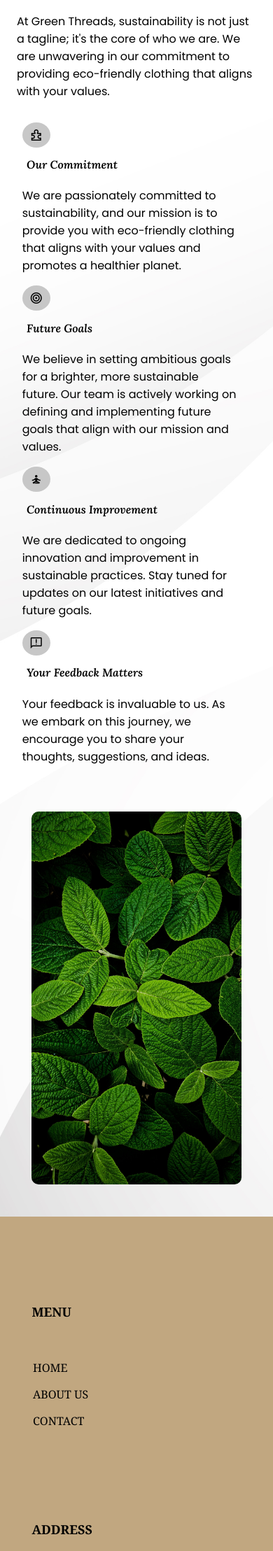
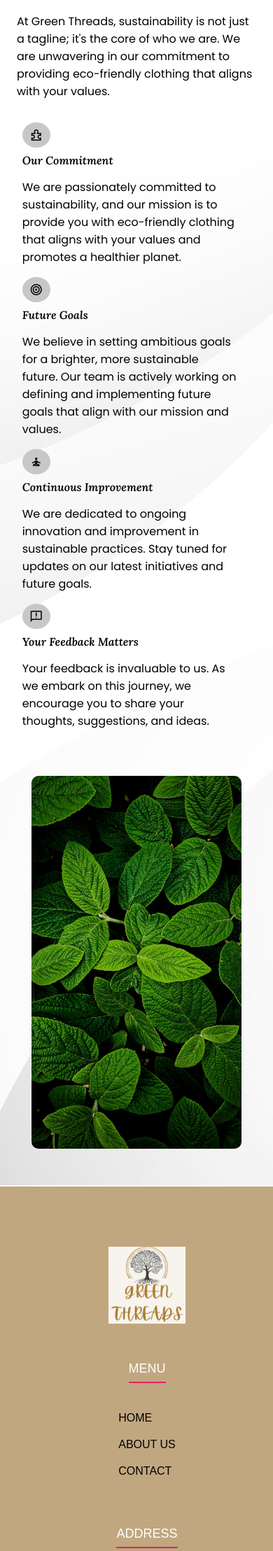
Before and after one commit to nomadisop/Pce_Comp_Web_Programming_lab_Adnan_Ansar_Qureshi, a PHP site: the page made by landing _page.html in a window 390 px wide. Shown: the part 903-3120 px from the top of the page at 70% size. Run offline with PHP 8.4, Linux system fonts and the light colour scheme; some web fonts are replaced.

Commit message:
final footer
made footer fully responsive.

```diff
--- a/landing _page.html
+++ b/landing _page.html
@@ -103,6 +103,63 @@
         </div>
         <div class="image"><img src="images/temp.jpg" alt="green leaves"></div>
     </div>
+
+    <footer class="footer">
+        <div class="container-footer">
+            <div class="row">
+                <div class="column">
+
+                    <ul>
+                        <img src="images/GREEN THREADS.png" alt="image of logo" height="110px" width="110px">
+                    </ul>
+                </div>
+                <div class="column">
+                    <h4>MENU</h4>
+                    <ul>
+                        <li><a href="landing _page.html">HOME</a></li></li>
+                        <li><a href="Aboutus.html">ABOUT US</a></li>
+                        <li><a href="contactus.html">CONTACT</a></li>
+                    </ul>
+                </div>
+                <div class="column address">
+                    <h4>ADDRESS</h4>
+                    <ul>
+                        <li><a href="https://www.google.com/maps/place/Rock+Garden/@19.029975,73.019897,10z/data=!4m6!3m5!1s0x3be7c3c08bdddca1:0x39ab28d99fed16bf!8m2!3d19.0299753!4d73.019897!16s%2Fg%2F1tfb0gc6?hl=en&entry=ttu">Rock Garden</a></li>
+            <li><iframe src="https://www.google.com/maps/embed?pb=!1m14!1m8!1m3!1d60347.25891248887!2d72.95977260272215!3d19.0327746022706!3m2!1i1024!2i768!4f13.1!3m3!1m2!1s0x3be7c3c08bdddca1%3A0x39ab28d99fed16bf!2sRock%20Garden!5e0!3m2!1sen!2sin!4v1707749124295!5m2!1sen!2sin"
+                width="65%" height="50%"
+                style="border:solid;border-radius: 20px;border-color: white;" allowfullscreen="" loading="lazy" referrerpolicy="no-referrer-when-downgrade">
+                </iframe></li>
+                    </ul>
+                </div>
+                <div class="column">
+                    <h4>CONTACT</h4>
+                    <ul>
+                        <li class="footer-phone">Phone:</li>
+                        <li class="footer-phone2">9876543210</li>
+                        <li class="footer-email">Email:</li>
+                        <li class="footer-email2">greenthreads@gmail.com</li>
+                        <div class="social-media">
+                            <a href="#"><img src="images/ins.png" alt="insta" style="height: 3vh;"></a>
+                            <a href="#"><img src="images/x.png" alt="twitter" style="height:3vh;"></a>
+                            <a href="#"><img src="images/fb.png" alt="facebook" style="height: 3vh;"></a>
+                        </div>
+                    </ul>
+                </div>
+            </div>
+        </div>
+
+    </footer>
+
+    <script src="https://unpkg.com/scrollreveal"></script>
+    <script src="navigation.js" defer></script>
+    <script src="landing.js"></script>
+</body>
+</html>
+
+
+
+
+<!---
 <footer>
     <div class="footer">
        <div class="footer-main">
@@ -144,8 +201,4 @@
         &copy; 2024 Green Threads. All rights reserved.
     </div>
 </footer>
-    <script src="https://unpkg.com/scrollreveal"></script>
-    <script src="navigation.js" defer></script>
-    <script src="landing.js"></script>
-</body>
-</html>
+-->
--- a/lp.css
+++ b/lp.css
@@ -169,6 +169,7 @@ body{
 
   .section_2 {
     top: 6vh;
+    margin-bottom: 6vh;
     position: relative;
     display: flex;
     justify-content: center;
@@ -312,118 +313,126 @@ body{
 
 
 /* footer */
-
-footer{
-  margin-top: 5vh;
+.footer{
+  font-family: 'Lexend', sans-serif;
   background-color: #c1a780;
-  font-family: 'Cardo',Georgia,"Times New Roman",serif;
-  height: auto;
+  margin: 0;
+  padding: 0;
+  padding: 70px 0;
+  box-sizing: border-box;
 }
-.footer{
+.container-footer{
+    max-width: 1170px;
+    margin: auto;
+}
+.footer ul{
+  list-style: none;
+}
+.footer .row{
   display: flex;
   justify-content: center;
-  height: 90%;
+  flex-wrap: wrap;
 }
-.footer-bottom{
-  display: flex;
-  align-items: center;
-  margin-top: auto;
-  justify-content: center;
-  height: 10%;
+.footer .column{
+  width: 25%;
+  padding: 0 15px;
 }
-.footer-main{
-  display: flex;
-  overflow: inherit;
-  max-width: 100%;
-  width: 70%;
+.footer .column h4{
+  font-size :18px ;
+  color: #ffffff;
+  text-transform: capitalize;
+  margin-bottom: 35px;
+  font-weight: 500;
+  position: relative;
 }
-.footerWidth{
-  width: 25%;
+.footer .column h4::before{
+  content: '';
+  position: absolute;
+  left: 0;
+  bottom: -10px;
+  background-color: #e91e63 ;
+  height: 2px;
+  box-sizing: border-box;
+  width: 50px;
 }
-.footer-logo{
-  display: flex;
-  justify-content: center;
-  align-items: center;
+.footer .column:not(:last-child){
+  margin-bottom: 10px;
 }
-.footer-main li{
-  padding: 0.5rem;
-  list-style: none;
+.footer .column ul li a{
+  font-size: 16px;
+  padding-bottom: 20px;
+  text-transform: capitalize;
+  color: black;
+  text-decoration: none;
+  display: block;
+  transition: all 0.3s ease;
 }
-.footer-menu{
-  margin-right: 1rem;
-  display: flex;
-  flex-direction: column;
- flex-wrap: wrap;
+.footer .column ul li a:hover{
+  color: white;
+  padding-left: 8px;
 }
-.footer-contact{
-  display: flex;
-  flex-direction: column;
+.footer .column .social-media a{
+  display: inline-block;
+  height: 40px;
+  width: 40px;
+  margin: 10px 10px 10px 0;
+  text-align: center;
+  line-height: 47px;
+  border-radius: 50px;
+  transition: all 0.5s ease;
+}
+.footer .column .social-media a:hover{
+  color: #24262b;
+  background-color: #ffffff;
+}
+.footer-phone2{
+  margin-bottom: 20px;
+}
+.footer-phone2, .footer-email2{
+  color: rgb(0, 0, 255);
+  font-family: 'Courier New', Courier, monospace;
+}
+@media(max-width: 948px){
+  .footer{
+    padding-left: 30px;
+  }
+  .footer .column{
+    width: 50%;
+    margin-bottom: 30px;
+  }
 
 }
-.footer-address{
-  display: flex;
-  flex-direction: column;
-}
-.footer-logo img{
-  border-radius: 20px;
-  width: 55%;
-}
-.social-media{
-  display: flex;
-  flex-wrap: wrap;
-}
-
-h4{
-  font-size: large;
-  padding: 0.4rem;
-  margin-top: 14vh;
-  margin-bottom: 5vh;
-}
-.footer-phone ,.footer-email{
-  font-weight: 600;
-}
-.footer li a{
-  text-decoration: none;
-  color: black;
-}
-.footer li a:hover{
-  color: #3e3eff;
-}
-.footer-email2, .footer-phone2{
-  color: blue;
-  font-family: 'Courier New', Courier, monospace;
-}
-
-
-@media screen and (max-width: 800px) {
-  .footer-main {
-    width: 80%; /* Adjust width for smaller screens */
+@media(max-width: 575px){
+  .footer{
+    padding-left: 30px;
+  }
+  .footer .column{
+    width: 100%;
+  }
+  .footer h4{
+    text-align: center;
+  }
+  .column{
+    display: flex;
     flex-direction: column;
+    align-items: center;
+  }
+  .footer .column ul li a {
+    align-items: center;
+  }
+  .footer .address li{
+    display: flex;
+    flex-direction: column;
+    align-items: center;
+  }
+  .footer .column h4::before{
+    content: '';
+    position: absolute;
+    left: 0;
+    bottom: -10px;
+    background-color: #e91e63 ;
+    height: 2px;
+    box-sizing: border-box;
+    width: 100%;
   }
 }
-
-@media screen and (max-width: 600px) {
-  .footer-logo{
-    display: none;
-  }
-  .footer-menu,
-  .footer-address,
-  .footer-contact {
-    width: 100%; /* Ensure all footer items take full width on smaller screens */
-  }
-  .footer-main{
-    flex-direction: column;
-  }
-}
-
-@media screen and (max-width: 500px) {
-  .footer-logo img {
-    width: 50%; /* Reduce logo size on smaller screens */
-  }
-}
-
-@media screen and (max-width: 400px) {
-  .footer-logo img {
-    width: 40%; /* Further reduce logo size on even smaller screens */
-  }
-}
```
Lines whose indentation alone changed are shown as unchanged.
